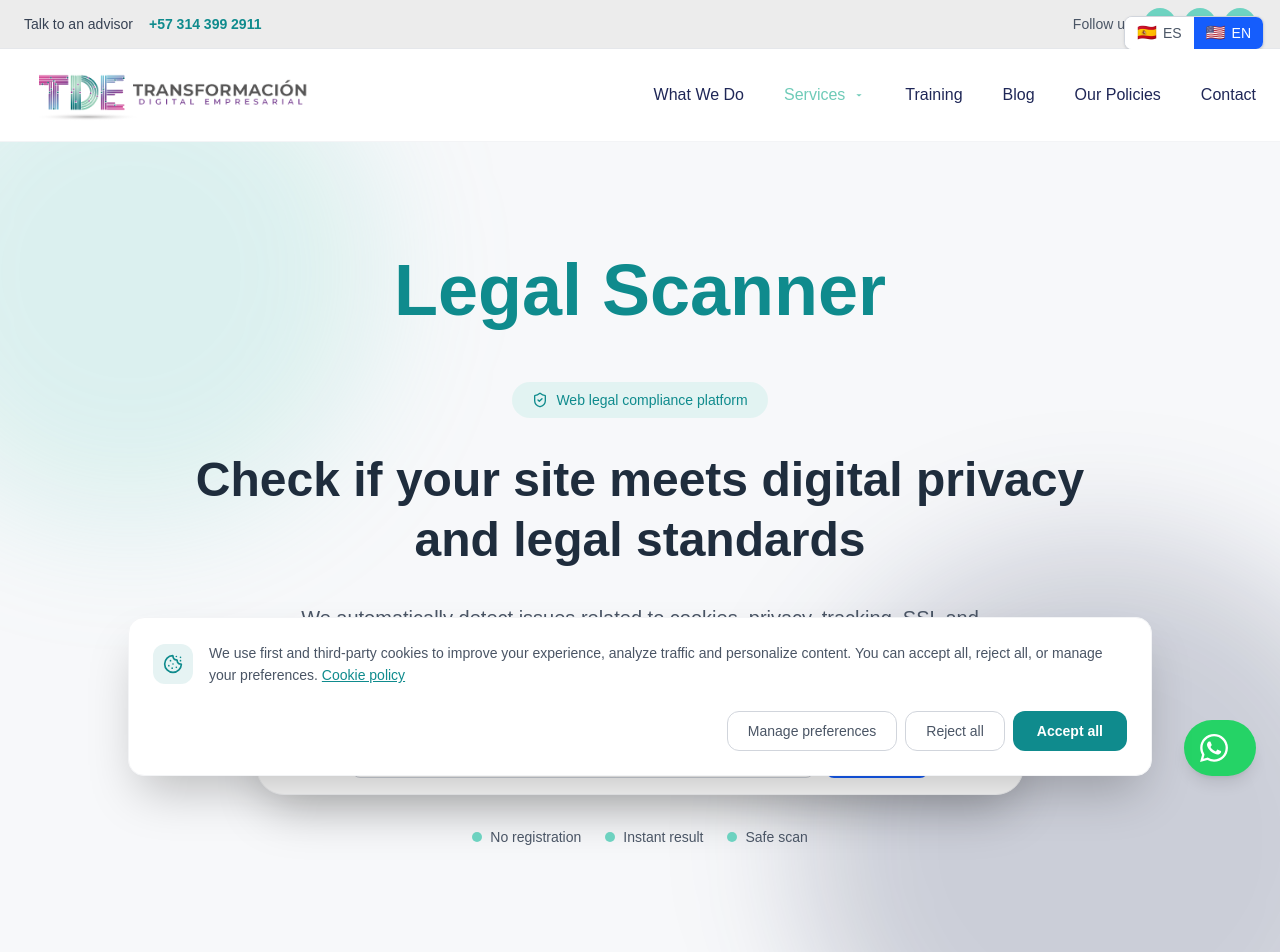
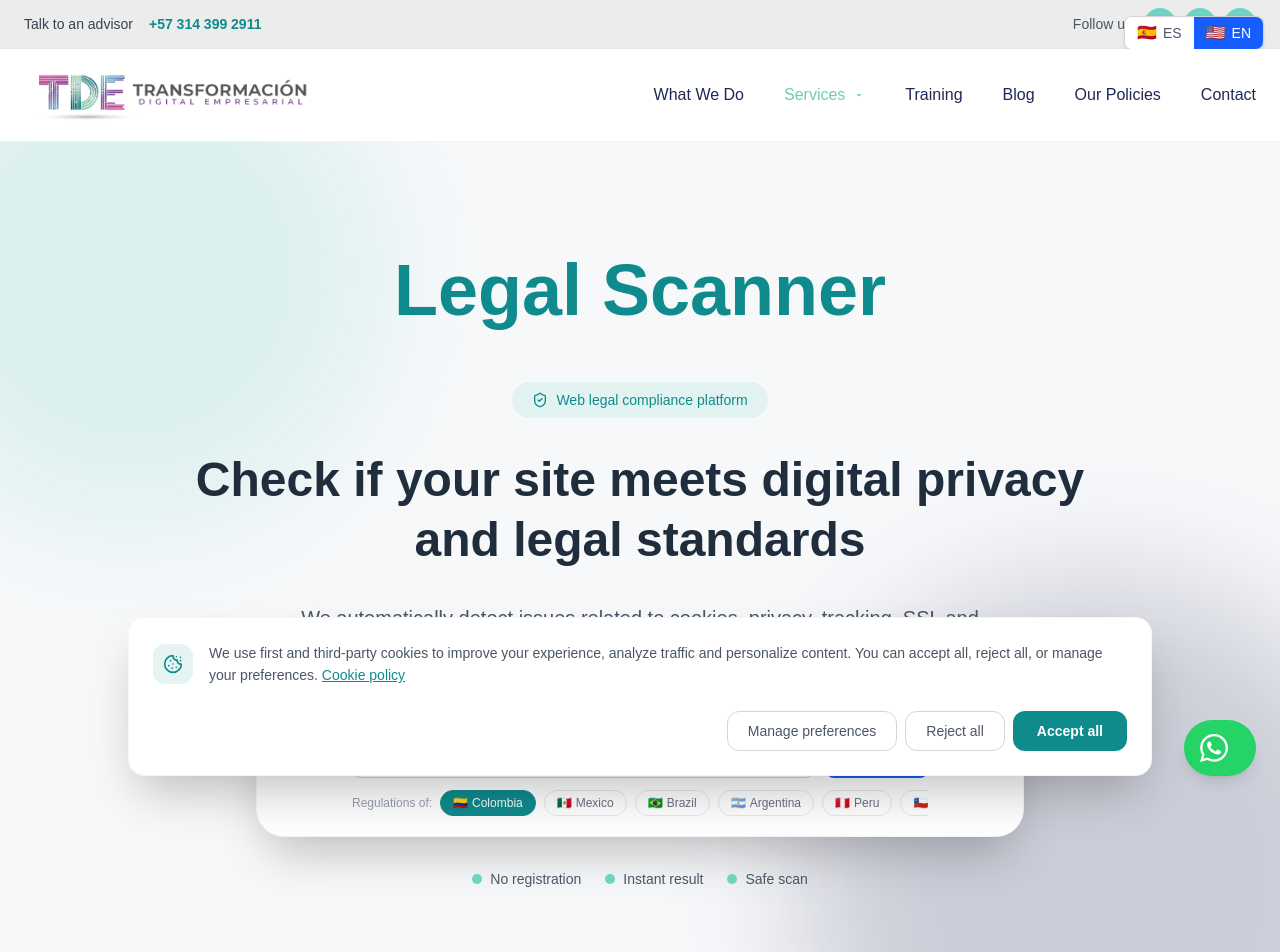
Before and after one commit to Eskalab/webCompilance, a Next.js app: page /scanner in a window 1280 px wide. Shown: the top 952 px of the page. Built offline with nearby package versions, Linux system fonts and the light colour scheme.

Commit message:
WEB: pills de país con detección por IP — LATAM + España

```diff
--- /dev/null
+++ b/src/app/api/geo/route.ts
@@ -0,0 +1,12 @@
+import { NextRequest, NextResponse } from 'next/server';
+
+const SUPPORTED = new Set([
+  'CO','MX','BR','AR','PE','CL','EC','BO','PY','UY',
+  'VE','PA','CR','GT','HN','SV','NI','DO','CU','PR','ES',
+]);
+
+export async function GET(request: NextRequest) {
+  const country = request.headers.get('x-vercel-ip-country') ?? 'CO';
+  const detected = SUPPORTED.has(country) ? country : 'CO';
+  return NextResponse.json({ country: detected });
+}
--- a/src/components/scan-form.tsx
+++ b/src/components/scan-form.tsx
@@ -1,15 +1,47 @@
 'use client';
 
-import { useState } from 'react';
+import { useState, useEffect } from 'react';
 import { useRouter } from 'next/navigation';
 import { useLanguage } from '@/contexts/language';
 
+const COUNTRIES = [
+  { code: 'CO', flag: '🇨🇴', es: 'Colombia',             en: 'Colombia'            },
+  { code: 'MX', flag: '🇲🇽', es: 'México',               en: 'Mexico'              },
+  { code: 'BR', flag: '🇧🇷', es: 'Brasil',               en: 'Brazil'              },
+  { code: 'AR', flag: '🇦🇷', es: 'Argentina',            en: 'Argentina'           },
+  { code: 'PE', flag: '🇵🇪', es: 'Perú',                 en: 'Peru'                },
+  { code: 'CL', flag: '🇨🇱', es: 'Chile',                en: 'Chile'               },
+  { code: 'EC', flag: '🇪🇨', es: 'Ecuador',              en: 'Ecuador'             },
+  { code: 'BO', flag: '🇧🇴', es: 'Bolivia',              en: 'Bolivia'             },
+  { code: 'PY', flag: '🇵🇾', es: 'Paraguay',             en: 'Paraguay'            },
+  { code: 'UY', flag: '🇺🇾', es: 'Uruguay',              en: 'Uruguay'             },
+  { code: 'VE', flag: '🇻🇪', es: 'Venezuela',            en: 'Venezuela'           },
+  { code: 'PA', flag: '🇵🇦', es: 'Panamá',               en: 'Panama'              },
+  { code: 'CR', flag: '🇨🇷', es: 'Costa Rica',           en: 'Costa Rica'          },
+  { code: 'GT', flag: '🇬🇹', es: 'Guatemala',            en: 'Guatemala'           },
+  { code: 'HN', flag: '🇭🇳', es: 'Honduras',             en: 'Honduras'            },
+  { code: 'SV', flag: '🇸🇻', es: 'El Salvador',          en: 'El Salvador'         },
+  { code: 'NI', flag: '🇳🇮', es: 'Nicaragua',            en: 'Nicaragua'           },
+  { code: 'DO', flag: '🇩🇴', es: 'Rep. Dominicana',      en: 'Dominican Rep.'      },
+  { code: 'CU', flag: '🇨🇺', es: 'Cuba',                 en: 'Cuba'                },
+  { code: 'PR', flag: '🇵🇷', es: 'Puerto Rico',          en: 'Puerto Rico'         },
+  { code: 'ES', flag: '🇪🇸', es: 'España',               en: 'Spain'               },
+];
+
 export default function ScanForm() {
   const [url, setUrl] = useState('');
+  const [country, setCountry] = useState('CO');
   const [loading, setLoading] = useState(false);
   const [error, setError] = useState('');
   const router = useRouter();
-  const { t } = useLanguage();
+  const { t, locale } = useLanguage();
+
+  useEffect(() => {
+    fetch('/api/geo')
+      .then((r) => r.json())
+      .then((data) => { if (data.country) setCountry(data.country); })
+      .catch(() => {});
+  }, []);
 
   async function handleSubmit(e: React.FormEvent) {
     e.preventDefault();
@@ -36,7 +68,7 @@ export default function ScanForm() {
       const res = await fetch('/api/scan', {
         method: 'POST',
         headers: { 'Content-Type': 'application/json' },
-        body: JSON.stringify({ url: normalized }),
+        body: JSON.stringify({ url: normalized, country }),
       });
 
       if (!res.ok) {
@@ -83,6 +115,32 @@ export default function ScanForm() {
           )}
         </button>
       </div>
+
+      {/* Country pills — scrollable */}
+      <div className="mt-3">
+        <div className="flex items-center gap-2 overflow-x-auto pb-1 scrollbar-hide">
+          <span className="text-xs text-gray-400 shrink-0">{t('country_label')}</span>
+          {COUNTRIES.map((c) => {
+            const selected = country === c.code;
+            return (
+              <button
+                key={c.code}
+                type="button"
+                onClick={() => setCountry(c.code)}
+                className={`flex items-center gap-1 px-3 py-1 rounded-full text-xs font-medium transition-all border shrink-0 ${
+                  selected
+                    ? 'bg-[#0f8b8d] text-white border-[#0f8b8d]'
+                    : 'bg-white text-gray-500 border-gray-200 hover:border-[#0f8b8d] hover:text-[#0f8b8d]'
+                }`}
+              >
+                <span>{c.flag}</span>
+                <span>{locale === 'es' ? c.es : c.en}</span>
+              </button>
+            );
+          })}
+        </div>
+      </div>
+
       {error && <p className="mt-3 text-red-500 text-sm">{error}</p>}
     </form>
   );
--- a/src/lib/i18n.ts
+++ b/src/lib/i18n.ts
@@ -25,6 +25,12 @@ export const translations = {
   feature_legal_desc: {
     es: 'Privacidad, términos, cookies',
     en: 'Privacy, terms, cookies',
+  },
+
+  // Country pills
+  country_label: {
+    es: 'Normativa de:',
+    en: 'Regulations of:',
   },
 
   // Scan form
```
